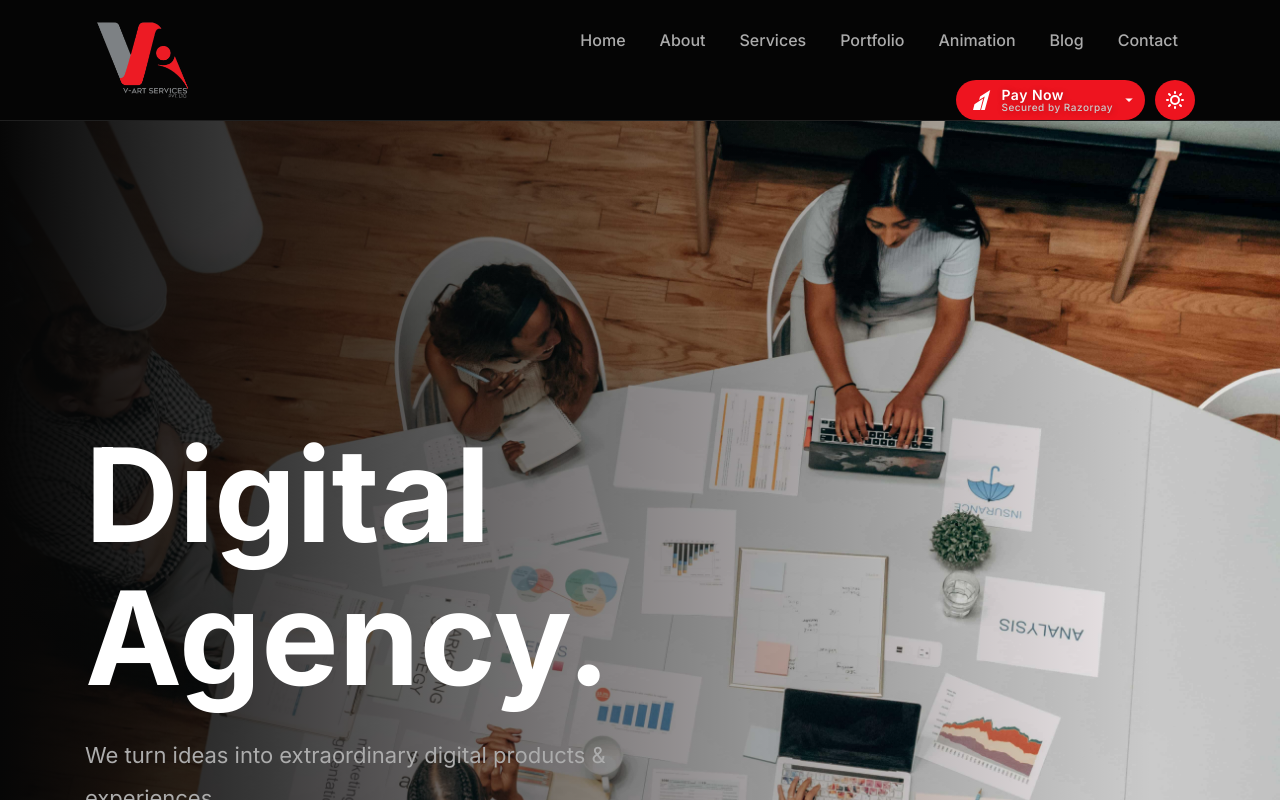
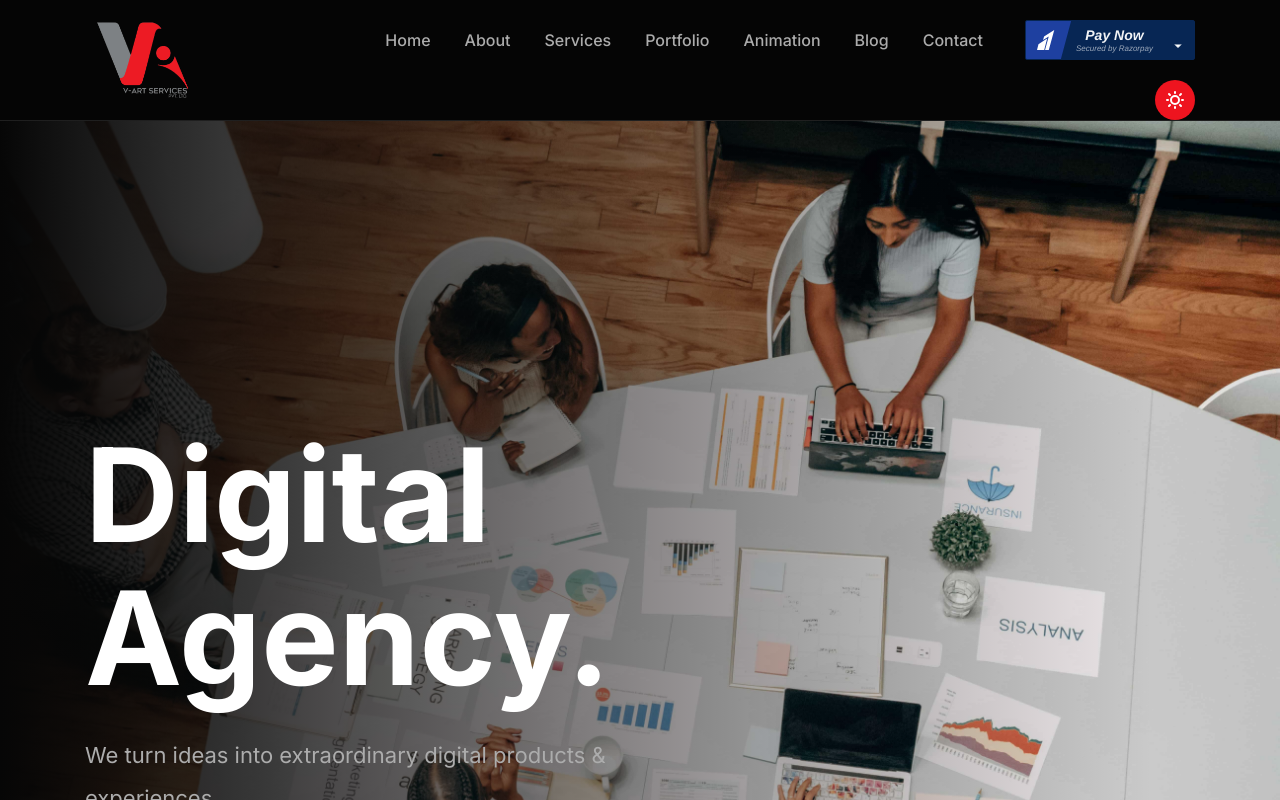
Before and after one commit to Utkarsh-Roc/vartservicestest, a React (Create React App) app: page / in a window 1280 px wide. Shown: the top 800 px of the page. Built offline with nearby package versions, Linux system fonts and the light colour scheme.

Commit message:
Updated theme of pay now in header

```diff
--- a/src/assets/css/custom.css
+++ b/src/assets/css/custom.css
@@ -105,6 +105,11 @@
   opacity: .6;
 }
 
+.header-payment-button {
+  min-width: 170px !important; /* Override the default 250px */
+  border-radius: 2px
+}
+
 table, th, td {
   border: 1px solid rgb(112, 112, 112);
 }
@@ -124,6 +129,8 @@ table, th, td {
   transition: transform 0.2s ease;
   z-index: 1;
 }
+
+
 
 /* Ensure button container has higher z-index */
 .ButtonContainer {
--- a/src/common/header/HeaderOne.js
+++ b/src/common/header/HeaderOne.js
@@ -1,4 +1,4 @@
-import {useState, useRef, useEffect} from "react";
+import { useState, useRef, useEffect } from "react";
 import { FiMenu } from "react-icons/fi";
 import Logo from "../../elements/logo/Logo";
 import Nav from './Nav';
@@ -7,7 +7,7 @@ import Darkmode from "./Darkmode";
 import useStickyHeader from "./useStickyHeader";
 import { Link } from "react-router-dom";
 
-const HeaderOne = ({btnStyle, HeaderSTyle}) => {
+const HeaderOne = ({ btnStyle, HeaderSTyle }) => {
     const [ofcanvasShow, setOffcanvasShow] = useState(false);
     const [showCurrencyDropdown, setShowCurrencyDropdown] = useState(false);
     const dropdownRef = useRef(null);
@@ -18,7 +18,7 @@ const HeaderOne = ({btnStyle, HeaderSTyle}) => {
 
     const ref = useRef();
     let [check, setCheck] = useState(true);
-    const sticky = useStickyHeader( 50 );
+    const sticky = useStickyHeader(50);
     const headerClasses = `header-default ${(sticky && check) ? 'sticky' : ''}`
     const { clientHeight } = ref;
 
@@ -92,41 +92,17 @@ const HeaderOne = ({btnStyle, HeaderSTyle}) => {
                                     <div className="header-payment-dropdown" style={{ position: "relative", display: "inline-block" }} ref={dropdownRef}>
                                         <button
                                             onClick={handleDropdownToggle}
-    className={`btn-default header-pay-btn ${btnStyle}`}
-    style={{
-        padding: "0px 30px 0px 15px",
-        position: "relative",
-        display: "flex",
-        alignItems: "center",
-        gap: "10px"
-    }}
->
-    {/* Razorpay SVG Icon */}
+                                            className="PaymentButton-Button PaymentButton-Button--rzpTheme currency-dropdown-button header-payment-button">
+                                            <svg className="mysvg" width="18" height="20" viewBox="0 0 18 20" fill="none" xmlns="http://www.w3.org/2000/svg">
+                                                <path d="M7.077 6.476l-.988 3.569 5.65-3.589-3.695 13.54 3.752.004 5.457-20L7.077 6.476z" fill="#fff"></path>
+                                                <path d="M1.455 14.308L0 20h7.202L10.149 8.42l-8.694 5.887z" fill="#fff"></path>
+                                            </svg>
+                                            <div className="PaymentButton-contents">
+                                                <span className="PaymentButton-text">Pay Now</span>
+                                                <div className="PoweredBy">Secured by Razorpay</div>
+                                            </div>
                                             <svg
-        width="18"
-        height="20"
-        viewBox="0 0 18 20"
-        fill="none"
-        xmlns="http://www.w3.org/2000/svg"
-    >
-        <path
-            d="M7.077 6.476l-.988 3.569 5.65-3.589-3.695 13.54 3.752.004 5.457-20L7.077 6.476z"
-            fill="#fff"
-        ></path>
-        <path
-            d="M1.455 14.308L0 20h7.202L10.149 8.42l-8.694 5.887z"
-            fill="#fff"
-        ></path>
-    </svg>
-
-    {/* Button Text Content */}
-    <div style={{ display: "flex", flexDirection: "column", alignItems: "flex-start", lineHeight: 1 }}>
-        <span style={{ fontWeight: 600 }}>Pay Now</span>
-        <div style={{ fontSize: "10px", color: "#ccc" }}>Secured by Razorpay</div>
-    </div>
-
-    {/* Chevron */}
-    <svg
+                                                className="dropdown-chevron"
                                                 width="12"
                                                 height="12"
                                                 viewBox="0 0 24 24"
@@ -134,18 +110,13 @@ const HeaderOne = ({btnStyle, HeaderSTyle}) => {
                                                 stroke="currentColor"
                                                 strokeWidth="2"
                                                 style={{
-            position: "absolute",
-            right: "8px",
-            top: "50%",
-            transform: showCurrencyDropdown
-                ? "translateY(-50%) rotate(180deg)"
-                : "translateY(-50%) rotate(0deg)",
-            transition: "transform 0.2s ease"
+                                                    transform: showCurrencyDropdown ? "rotate(180deg)" : "rotate(0deg)"
                                                 }}
                                             >
                                                 <path d="M6 9l6 6 6-6" />
                                             </svg>
                                         </button>
+
 
                                         {showCurrencyDropdown && (
                                             <ul className="header-currency-dropdown">
@@ -189,7 +160,7 @@ const HeaderOne = ({btnStyle, HeaderSTyle}) => {
                     </div>
                 </div>
             </header>
-            <MobileMenu show={ofcanvasShow} onClose={onCanvasHandler}  />
+            <MobileMenu show={ofcanvasShow} onClose={onCanvasHandler} />
         </>
     )
 }
```
Lines whose indentation alone changed are shown as unchanged.
